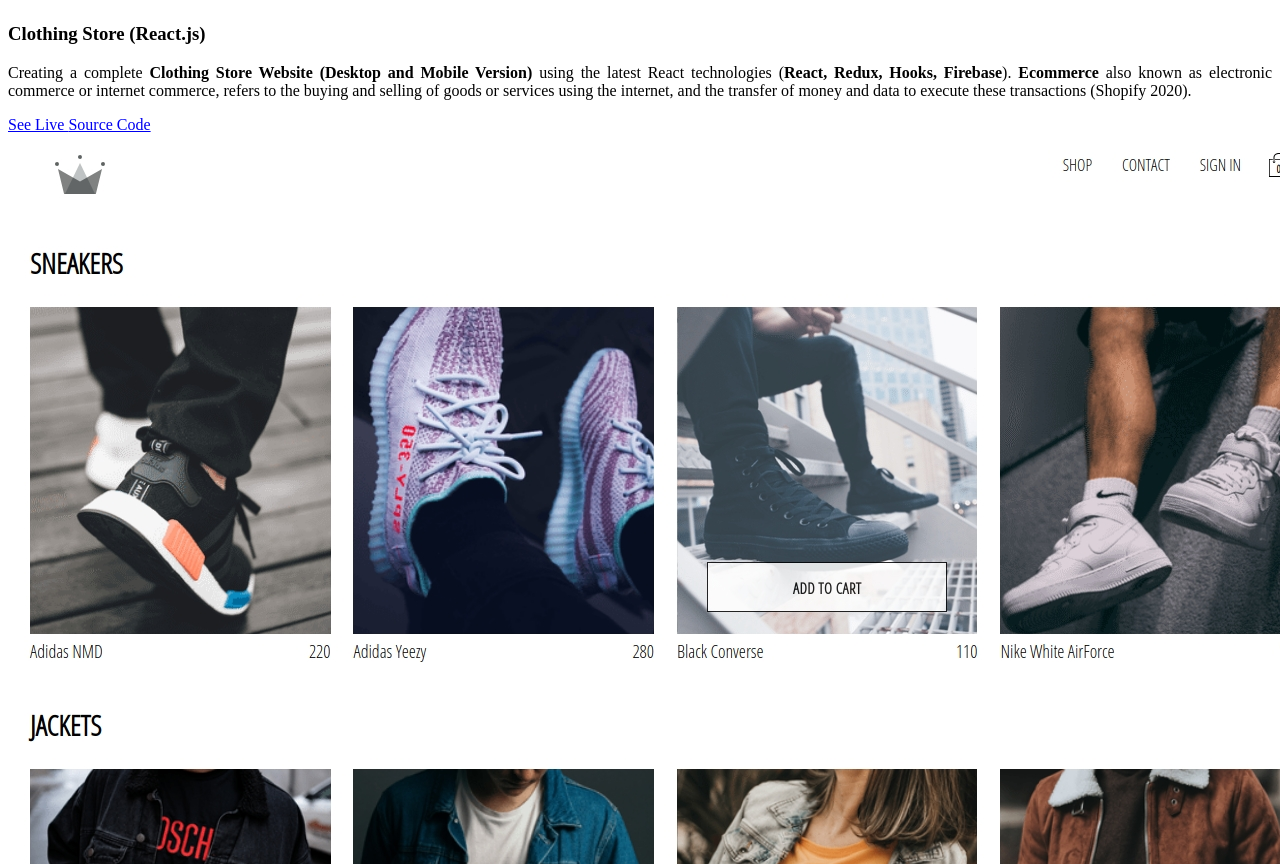
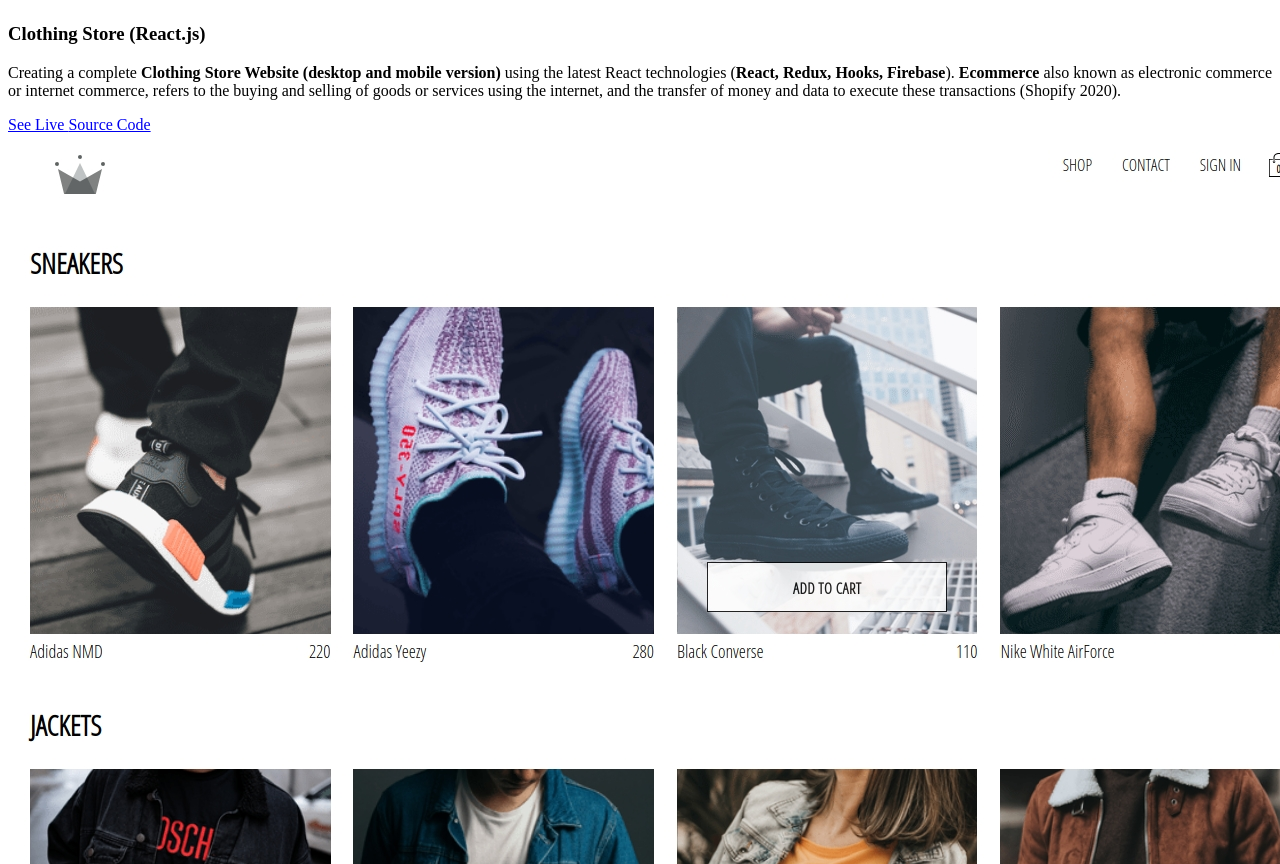
Before and after one commit to donnycavalcante/Portfolio_Donny, a website: page src/template.html in a window 1280 px wide. Shown: the part 1658-2522 px from the top of the page. Drawn offline with nearby package versions, Linux system fonts and the light colour scheme.

Commit message:
Initial commit

```diff
--- a/src/template.html
+++ b/src/template.html
@@ -129,7 +129,7 @@
                 <h3 class="project-wrapper__text-title">Clothing Store (React.js)</h3>
                 <div>
                   <p class="mb-4" align="justify">
-                    Creating a complete <strong>Clothing Store Website (Desktop and Mobile Version)</strong> using the latest </strong>React technologies (<strong>React, Redux, Hooks, Firebase</strong>). <strong>Ecommerce</strong> also known as electronic commerce or internet commerce, refers to the buying and selling of goods or services using the internet, and the transfer of money and data to execute these transactions (Shopify 2020).
+                    Creating a complete <strong>Clothing Store Website (desktop and mobile version)</strong> using the latest </strong>React technologies (<strong>React, Redux, Hooks, Firebase</strong>). <strong>Ecommerce</strong> also known as electronic commerce or internet commerce, refers to the buying and selling of goods or services using the internet, and the transfer of money and data to execute these transactions (Shopify 2020).
                   </p>
                 </div>
                 <a target="_blank" class="cta-btn cta-btn--hero" href="https://donnyclothestore.netlify.app/">
```
